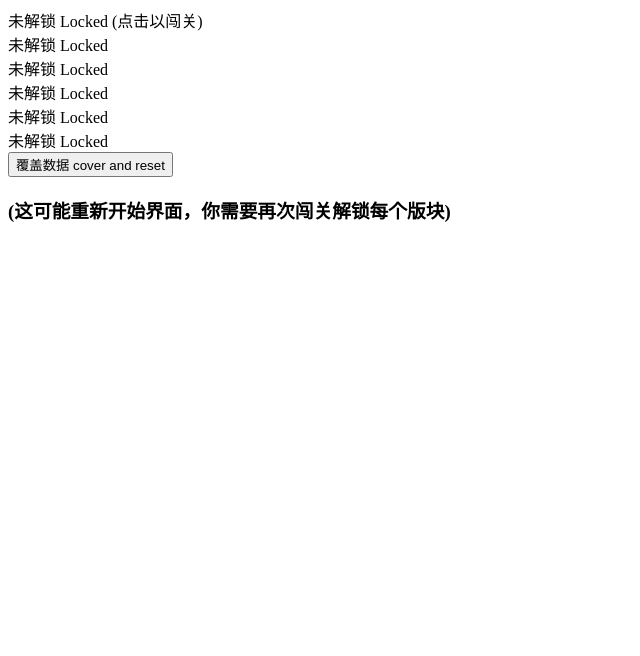
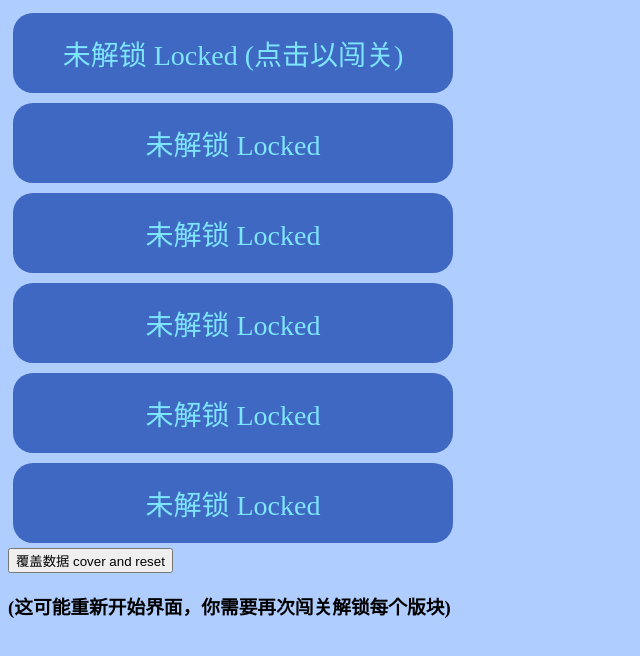
Before and after one commit to junyouB/gift-memoir, a plain HTML site: page index.html in a window 1280 px wide. Shown: the whole page, without its empty margins (0-640 px from the left). Drawn offline with Linux system fonts and the light colour scheme; the site is published under a folder, as on GitHub Pages, so addresses that start at the root find nothing.

Commit message:
Update index.html

```diff
--- a/index.html
+++ b/index.html
@@ -1,6 +1,6 @@
 <html>
 <head>
-    <link rel="stylesheet" href="/Gift website.css">
+    <link rel="stylesheet" href="Gift website.css">
 </head>
 <body>
     <div><a id="a1" class="button"><span>3D!?</span></a></div>
```
